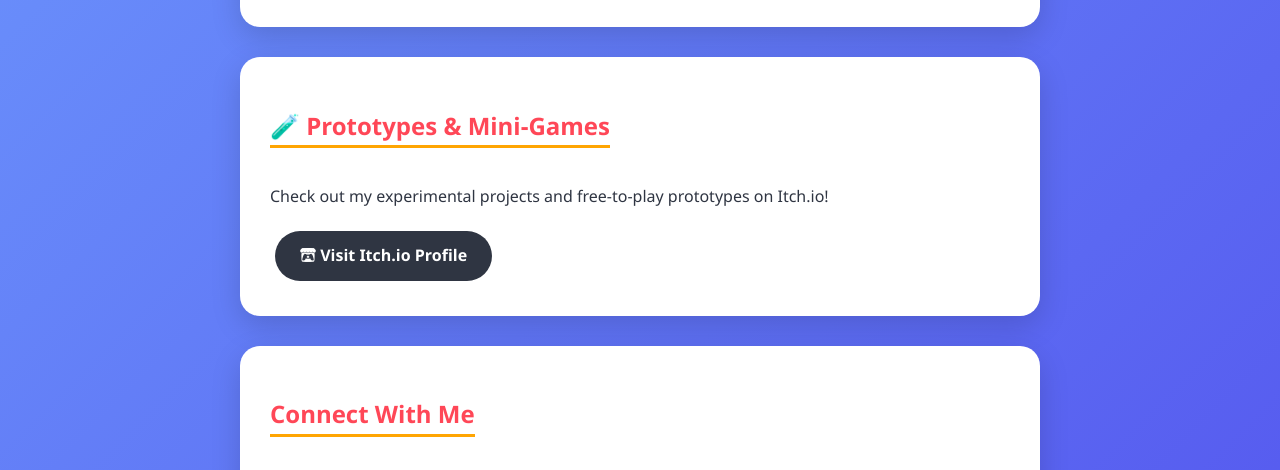
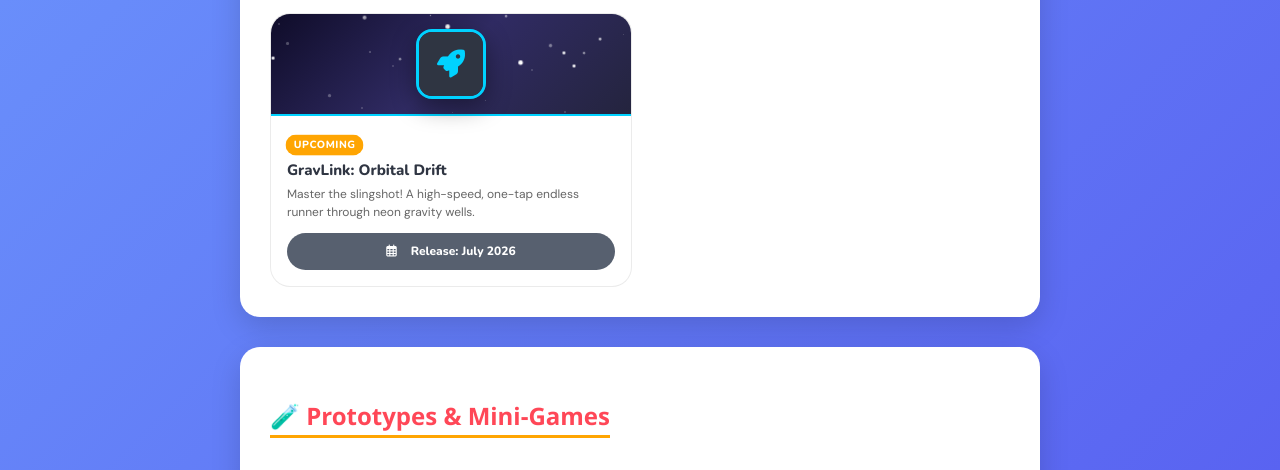
Before and after one commit to LeHien6601/lehien6601.github.io, a plain HTML site: page index.html in a window 1280 px wide. Shown: the part 770-1240 px from the top of the page. Drawn offline with nearby package versions, Linux system fonts and the light colour scheme.

Commit message:
add gravlink card

```diff
--- a/index.html
+++ b/index.html
@@ -321,6 +321,16 @@
             .games-grid { grid-template-columns: 1fr; }
             .game-featured { flex-direction: column; text-align: center; }
         }
+
+        .card-banner-gravlink {
+            background: linear-gradient(135deg, #0f0c29 0%, #302b63 50%, #24243e 100%);
+            border-bottom: 2px solid #00d2ff; /* Neon cyan accent */
+        }
+
+        /* Optional: A "Coming Soon" specific badge color */
+        .soon-badge {
+            background: var(--accent) !important;
+        }
     </style>
 </head>
 <body>
@@ -385,9 +395,31 @@
                     </span>
                 </div>
             </a>
+            <!-- GravLink -->
+            <div class="game-card" style="cursor: default;"> <!-- Removed anchor tag to prevent clicking a dead link -->
+                <div class="card-banner card-banner-gravlink">
+                    <div class="banner-stars" id="stars3"></div>
+                    <div class="game-icon-wrap" style="border-color: #00d2ff;">
+                        <div class="icon-placeholder" style="background: #2f3542; color: #00d2ff;">
+                            <i class="fas fa-rocket"></i>
+                        </div>
+                    </div>
+                </div>
+                <div class="card-body">
+                    <span class="new-badge soon-badge">Upcoming</span>
+                    <h3 class="game-title">GravLink: Orbital Drift</h3>
+                    <p class="game-desc">Master the slingshot! A high-speed, one-tap endless runner through neon gravity wells.</p>
 
+                    <!-- Updated Release Date Button -->
+                    <div class="play-btn" style="background: #57606f; cursor: default;">
+                        <i class="far fa-calendar-alt" style="margin-right: 8px;"></i>
+                        Release: July 2026
+                    </div>
+                </div>
+            </div>
         </div>
     </div>
+
 
     <!-- ── Prototypes ── -->
     <div class="card">
@@ -438,6 +470,7 @@
     }
     makeStars('stars1', 18);
     makeStars('stars2', 18);
+    makeStars('stars3', 25);
 </script>
 
 </body>
```
